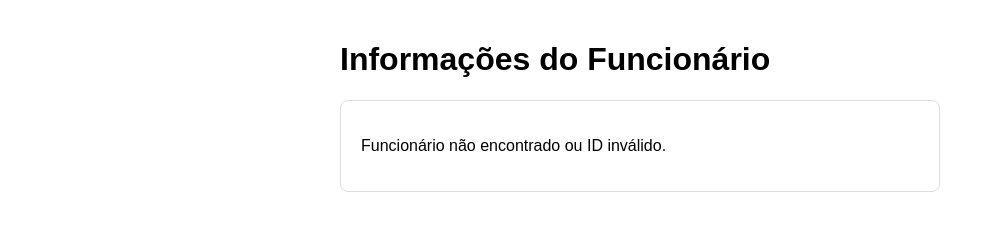
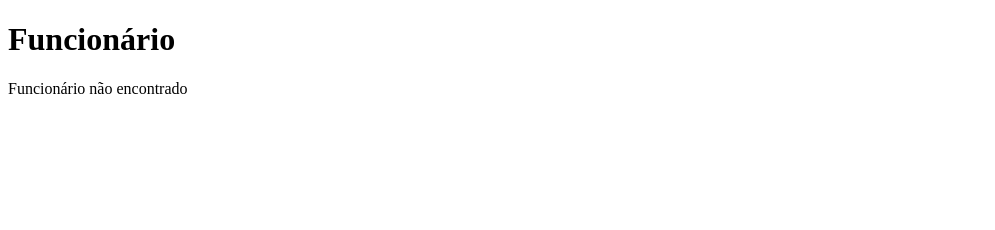
Before and after one commit to johnmengao/colaborador.github.io, a plain HTML site: page index.html in a window 1280 px wide. Shown: the whole page, without its empty margins (0-995 px from the left). Drawn offline with Linux system fonts and the light colour scheme.

Commit message:
Update index.html

```diff
--- a/index.html
+++ b/index.html
@@ -3,51 +3,28 @@
 <head>
     <title>Dados do Funcionário</title>
     <meta charset="UTF-8">
-    <meta name="viewport" content="width=device-width, initial-scale=1.0">
-    <style>
-        body { font-family: Arial, sans-serif; max-width: 600px; margin: 0 auto; padding: 20px; }
-        .employee-card { border: 1px solid #ddd; padding: 20px; border-radius: 8px; margin-top: 20px; }
-    </style>
 </head>
 <body>
-    <h1>Informações do Funcionário</h1>
-    <div id="employee-data" class="employee-card">
-        <p>Carregando dados...</p>
-    </div>
+    <h1>Funcionário</h1>
+    <div id="employee-data">Carregando...</div>
 
     <script>
-        // Pega o ID da URL
     const urlParams = new URLSearchParams(window.location.search);
     const id = urlParams.get('id');
 
-        // Dados mockados - substitua por sua API real ou dados estáticos
+    // Dados mockados - substitua depois por dados reais
     const employees = {
-            "1": {
-                "matricula": "001",
-                "nome": "João Silva",
-                "admissao": "10/03/2015",
-                "funcao": "Desenvolvedor"
-            },
-            "2": {
-                "matricula": "002",
-                "nome": "Maria Souza",
-                "admissao": "15/08/2018",
-                "funcao": "Designer"
-            }
+        "1": {"matricula": "$matricula", "nome": "$nome"}
     };
 
-        // Exibe os dados
     if (id && employees[id]) {
-            const emp = employees[id];
         document.getElementById('employee-data').innerHTML = `
-                <h2>${emp.nome}</h2>
-                <p><strong>Matrícula:</strong> ${emp.matricula}</p>
-                <p><strong>Admissão:</strong> ${emp.admissao}</p>
-                <p><strong>Função:</strong> ${emp.funcao}</p>
+            <h2>${employees[id].nome}</h2>
+            <p>Matrícula: ${employees[id].matricula}</p>
         `;
     } else {
         document.getElementById('employee-data').innerHTML = `
-                <p>Funcionário não encontrado ou ID inválido.</p>
+            <p>Funcionário não encontrado</p>
         `;
     }
     </script>
```
Lines whose indentation alone changed are shown as unchanged.
